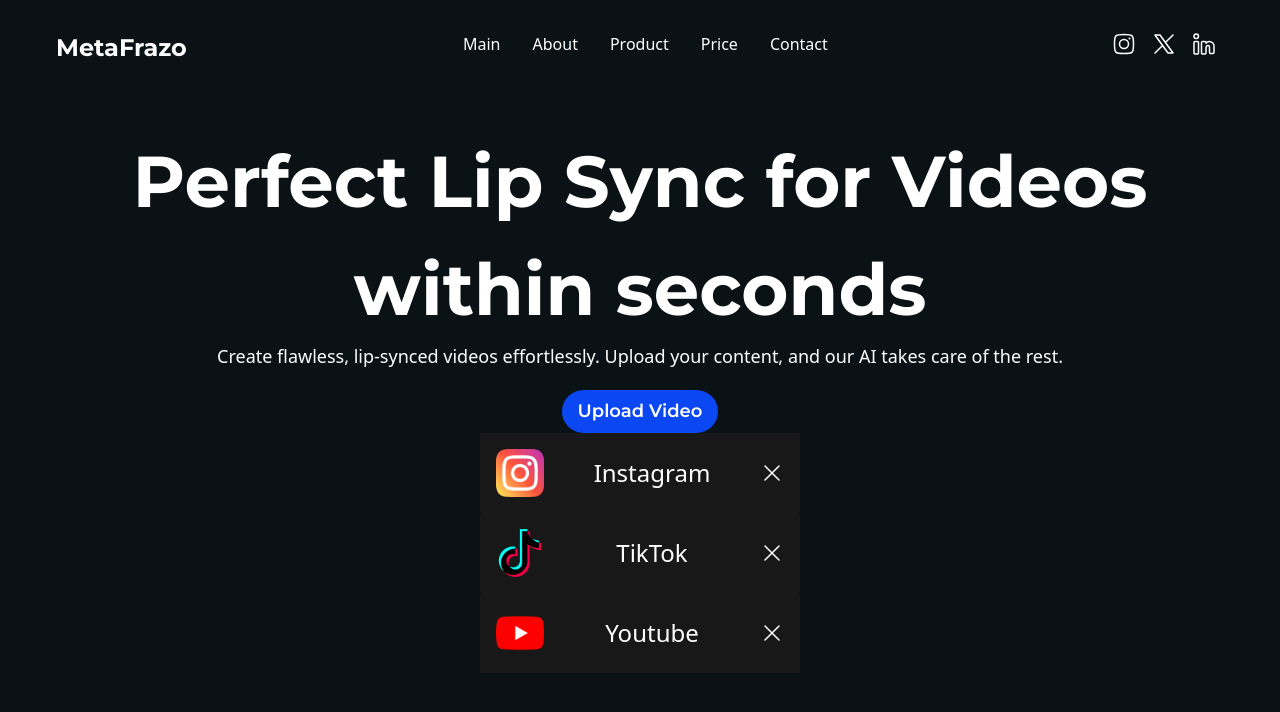
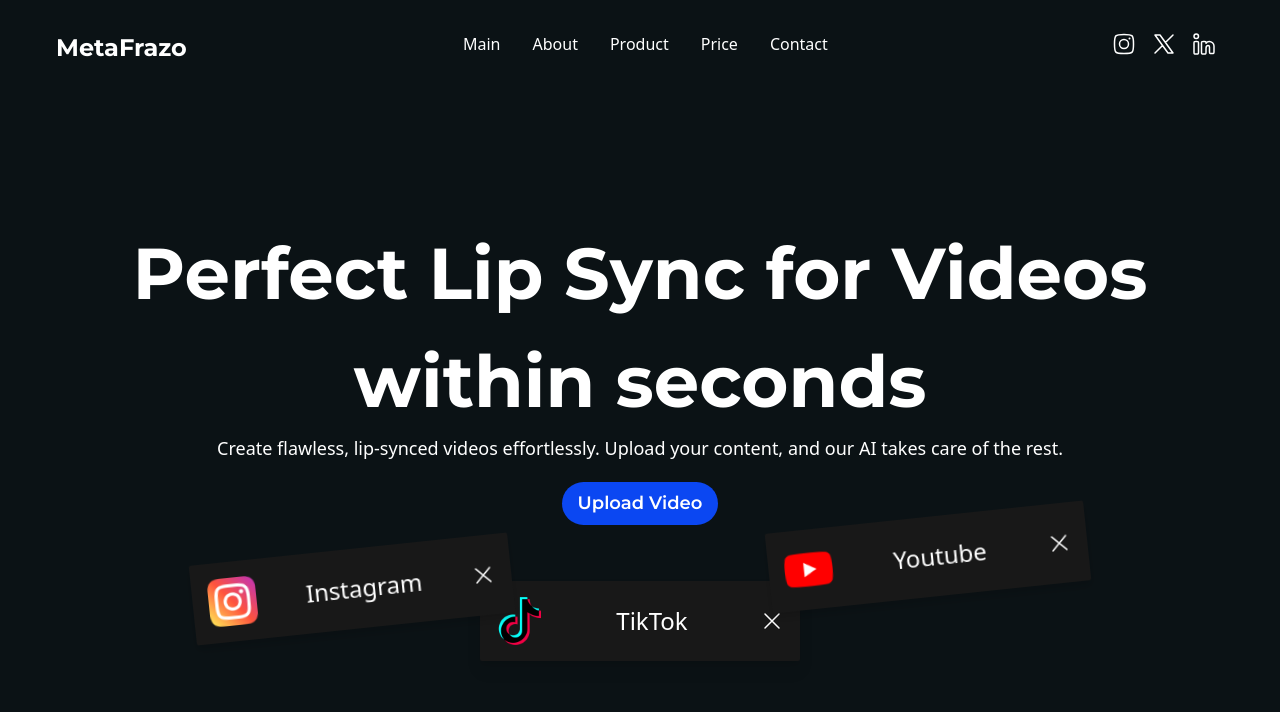
Before and after one commit to harshit960/metafrazo, a React (Vite) app in the folder frontend/: page / in a window 1280 px wide. Shown: the top 712 px of the page. Built offline with nearby package versions, Linux system fonts and the light colour scheme.

Commit message:
chore: Add lazy loading for images in IgCard and Plates components

```diff
--- a/frontend/src/components/IgCard.jsx
+++ b/frontend/src/components/IgCard.jsx
@@ -1,17 +1,29 @@
-import React from 'react'
+import React, { useState } from 'react'
 
 function IgCard() {
+    const [display, setdisplay] = useState(true);
+    if (display == true) {
+
         return (
             <>
-            <div className="w-80 flex justify-between p-4 px-4 bg-[#181818] text-white text-2xl items-center rounded-sm">
+                <div className="w-80 flex drop-shadow-lg justify-between p-4 px-4 bg-[#181818] text-white text-2xl items-center rounded-sm">
                     <img src="/instagram.png" alt="" srcset="" className='w-[48px]' />
                     <div className="text">Instagram</div>
+                    <button onClick={() => setdisplay(false)}>
+
                         <svg xmlns="http://www.w3.org/2000/svg" viewBox="0 0 24 24" width="24" height="24" color="#fff" fill="none">
                             <path d="M19.0005 4.99988L5.00049 18.9999M5.00049 4.99988L19.0005 18.9999" stroke="currentColor" stroke-width="1.5" stroke-linecap="round" stroke-linejoin="round" />
                         </svg>
+                    </button>
                 </div>
             </>
         )
     }
+    else {
+        return (
+            <></>
+        )
+    }
+}
 
 export default IgCard
--- a/frontend/src/components/Plates.jsx
+++ b/frontend/src/components/Plates.jsx
@@ -4,13 +4,21 @@ import TiktokCard from './TiktokCard'
 import YoutubeCard from './YoutubeCard'
 
 function Plates() {
-  return (
-    <>
-    <IgCard/>
-    <TiktokCard/>
-    <YoutubeCard/>
-    </>
-  )
+    return (
+        <>
+            <div className="flex w-full  justify-center mt-14">
+                <div className="absolute transform -translate-x-72 z-20 -rotate-[6deg] -translate-y-8 hover:rotate-0 duration-200">
+                    <IgCard />
+                </div>
+                <div className="absolute transform -translate-x-0 z-0" >
+                    <TiktokCard />
+                </div>
+                <div className="absolute transform translate-x-72 z-20 -rotate-[6deg] -translate-y-16 hover:rotate-0 duration-200">
+                    <YoutubeCard />
+                </div>
+            </div>
+        </>
+    )
 }
 
 export default Plates
--- a/frontend/src/components/TiktokCard.jsx
+++ b/frontend/src/components/TiktokCard.jsx
@@ -1,18 +1,30 @@
-import React from 'react'
+import React, { useState } from 'react'
 
 function TiktokCard() {
+    const [display, setdisplay] = useState(true);
+    if (display == true) {
+
         return (
             <>
                 <>
-                <div className="w-80 flex justify-between p-4 px-4 bg-[#181818] text-white text-2xl items-center rounded-sm">
+                    <div className="w-80 flex drop-shadow-lg justify-between p-4 px-4 bg-[#181818] text-white text-2xl items-center rounded-sm">
                         <img src="/tik-tok.png" alt="" srcset="" className='w-[48px]' />
                         <div className="text">TikTok</div>
+                        <button onClick={() => setdisplay(false)}>
+
                             <svg xmlns="http://www.w3.org/2000/svg" viewBox="0 0 24 24" width="24" height="24" color="#fff" fill="none">
                                 <path d="M19.0005 4.99988L5.00049 18.9999M5.00049 4.99988L19.0005 18.9999" stroke="currentColor" stroke-width="1.5" stroke-linecap="round" stroke-linejoin="round" />
                             </svg>
+                        </button>
                     </div>
                 </>
             </>)
     }
+    else {
+        return (
+            <></>
+        )
+    }
+}
 
 export default TiktokCard
--- a/frontend/src/components/YoutubeCard.jsx
+++ b/frontend/src/components/YoutubeCard.jsx
@@ -1,17 +1,29 @@
-import React from 'react'
+import React, { useState } from 'react'
 
 function YoutubeCard() {
+    const [display, setdisplay] = useState(true);
+    if (display == true) {
+
         return (
             <>
-            <div className="w-80 flex justify-between p-4 px-4 bg-[#181818] text-white text-2xl items-center rounded-sm">
+                <div className="w-80 flex justify-between drop-shadow-lg p-4 px-4 bg-[#181818] text-white text-2xl items-center rounded-sm">
                     <img src="/youtube.png" alt="" srcset="" className='w-[48px]' />
                     <div className="text">Youtube</div>
+                    <button onClick={() => setdisplay(false)}>
+
                         <svg xmlns="http://www.w3.org/2000/svg" viewBox="0 0 24 24" width="24" height="24" color="#fff" fill="none">
                             <path d="M19.0005 4.99988L5.00049 18.9999M5.00049 4.99988L19.0005 18.9999" stroke="currentColor" stroke-width="1.5" stroke-linecap="round" stroke-linejoin="round" />
                         </svg>
+                    </button>
                 </div>
             </>
         )
     }
+    else {
+        return (
+            <></>
+        )
+    }
+}
 
 export default YoutubeCard
```
Lines whose indentation alone changed are shown as unchanged.
